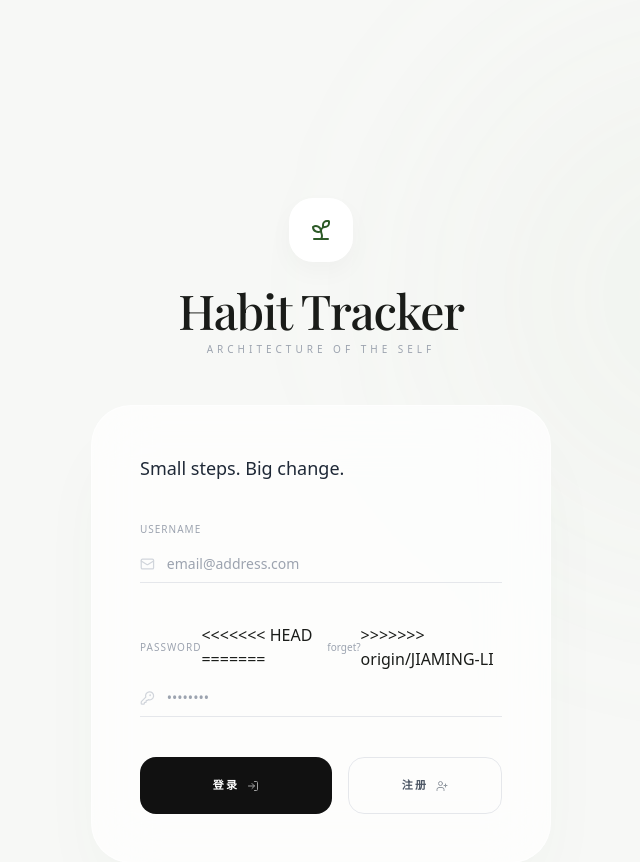
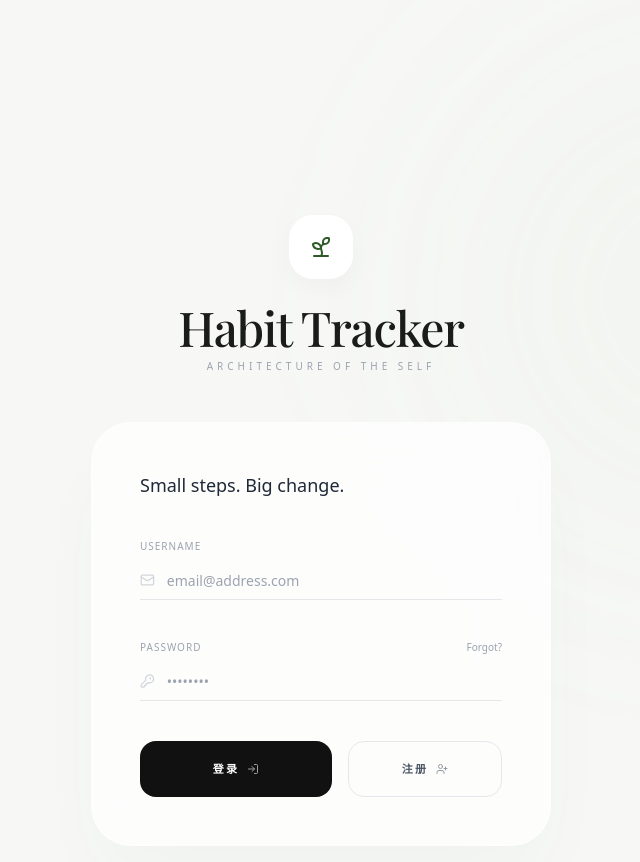
Before and after one commit to VICTORouox/Internet-Technology-Group-Work-HabitTracker, a Django app: template Habit Tracker/templates/auth/login.html in a window 1280 px wide. Shown: the top 862 px of the page, without its empty margins (319-959 px from the left). Run offline with Django 5.2, Linux system fonts and the light colour scheme; the template is opened without the code that fills it, so the values that code supplies are empty; some libraries are stand-ins or nearby versions; some web fonts are replaced.

Commit message:
resolve login page merge conflict

```diff
--- a/Habit Tracker/templates/auth/login.html
+++ b/Habit Tracker/templates/auth/login.html
@@ -2,7 +2,7 @@
 {% load static %}
 
 {% block extra_head %}
-    <link rel="stylesheet" href="{% static 'css/login.css' %}">
+<link rel="stylesheet" href="{% static 'css/login.css' %}">
 {% endblock %}
 
 {% block body_class %}no-scroll{% endblock %}
@@ -38,12 +38,11 @@
                 <div class="input-container">
                     <div class="flex justify-between items-center">
                         <label class="input-label">Password</label>
-<<<<<<< HEAD
+                        <a href="{% url 'password_reset' %}" class="text-[10px] text-gray-400 hover:text-black transition-colors">
+                            Forgot?
+                        </a>
+                    </div>
 
-=======
-                        <a href="{% url 'password_reset' %}" class="text-[10px] text-gray-400 hover:text-black transition-colors">forget?</a>
->>>>>>> origin/JIAMING-LI
-                    </div>
                     <div class="input-group-aura">
                         <i data-lucide="key-round" class="w-4 h-4 text-gray-300 mr-3"></i>
                         <input type="password" name="password" placeholder="••••••••" required>
@@ -65,6 +64,7 @@
                         <i data-lucide="user-plus" class="w-3 h-3 ml-2 opacity-60"></i>
                     </a>
                 </div>
+
             </form>
         </div>
     </div>
```
